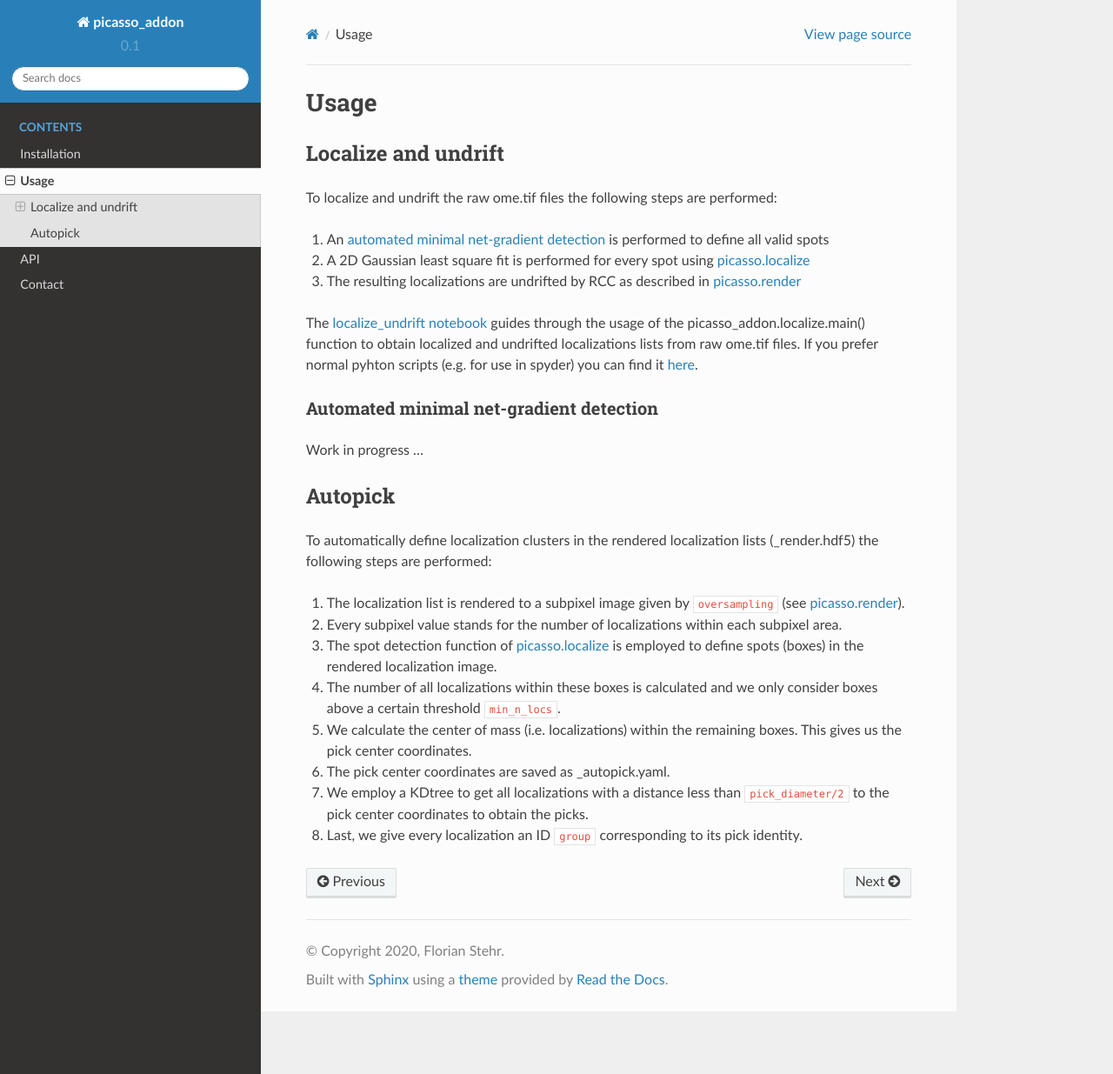
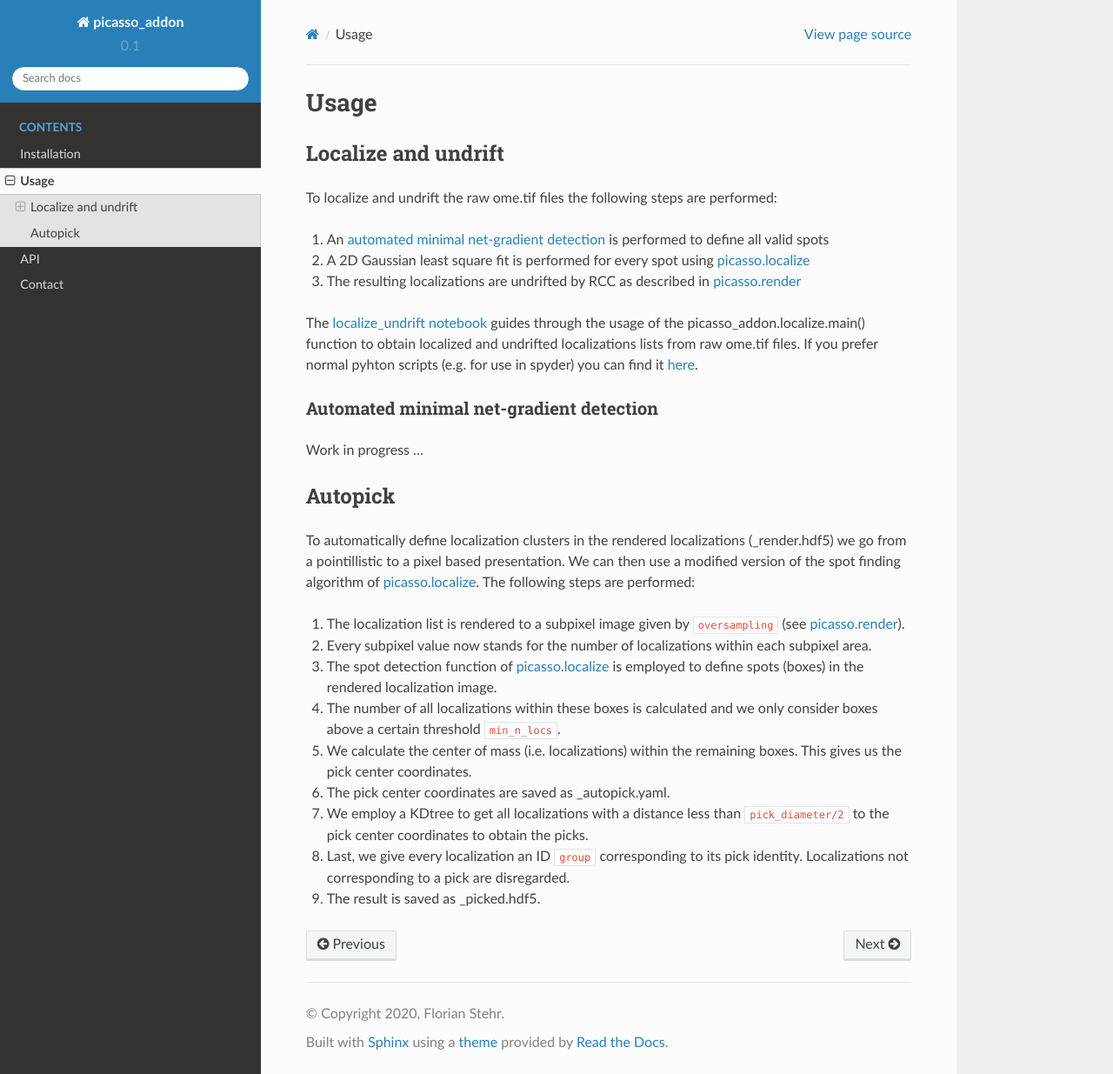
Before and after one commit to schwille-paint/picasso_addon, a Sphinx documentation site: the page built from docs/howto.rst, in a window 1280 px wide and 1235 px high. Shown: the whole window at 87% size. Built offline with Sphinx 7.4.7 and the Read the Docs theme 2.0.0, drawn with Linux system fonts in a browser that asks for light colours.

Commit message:
Autopick usage RTD modified

```diff
--- a/docs/howto.rst
+++ b/docs/howto.rst
@@ -1,3 +1,9 @@
+.. _picasso.localize:
+	https://picassosr.readthedocs.io/en/latest/localize.html
+.. _picasso.render:
+	https://picassosr.readthedocs.io/en/latest/render.html#drift-correction>
+
+
 Usage
 =====
 .. toctree::
@@ -11,8 +17,8 @@ Localize and undrift
 To localize and undrift the raw ome.tif files the following steps are performed:
 
 1. An :ref:`automated minimal net-gradient detection <automng>` is performed to define all valid spots
-2. A 2D Gaussian least square fit is performed for every spot using `picasso.localize <https://picassosr.readthedocs.io/en/latest/localize.html>`_
-3. The resulting localizations are undrifted by RCC as described in `picasso.render <https://picassosr.readthedocs.io/en/latest/render.html#drift-correction>`_
+2. A 2D Gaussian least square fit is performed for every spot using `picasso.localize`_
+3. The resulting localizations are undrifted by RCC as described in `picasso.render`_
 
 
 The `localize_undrift notebook <https://github.com/schwille-paint/picasso_addon/blob/master/scripts/noteboooks/01_localize_undrift.ipynb>`_ guides through the usage of
@@ -33,13 +39,16 @@ Work in progress ...
 Autopick
 ^^^^^^^^
 
-To automatically define localization clusters in the rendered localization lists (_render.hdf5) the following steps are performed:
+To automatically define localization clusters in the rendered localizations (_render.hdf5) we go from a pointillistic to a pixel based presentation.
+We can then use a modified version of the spot finding algorithm of `picasso.localize`_.
+The following steps are performed:
 
-1. The localization list is rendered to a subpixel image given by ``oversampling`` (see `picasso.render <https://picassosr.readthedocs.io/en/latest/render.html>`_).
-2. Every subpixel value stands for the number of localizations within each subpixel area.
-3. The spot detection function of `picasso.localize <https://picassosr.readthedocs.io/en/latest/localize.html>`_ is employed to define spots (boxes) in the rendered localization image.
+1. The localization list is rendered to a subpixel image given by ``oversampling`` (see `picasso.render`_).
+2. Every subpixel value now stands for the number of localizations within each subpixel area.
+3. The spot detection function of `picasso.localize`_ is employed to define spots (boxes) in the rendered localization image.
 4. The number of all localizations within these boxes is calculated and we only consider boxes above a certain threshold ``min_n_locs``.
 5. We calculate the center of mass (i.e. localizations) within the remaining boxes. This gives us the pick center coordinates.
 6. The pick center coordinates are saved as _autopick.yaml.
 7. We employ a KDtree to get all localizations with a distance less than ``pick_diameter/2`` to the pick center coordinates to obtain the picks.
-8. Last, we give every localization an ID ``group`` corresponding to its pick identity.
+8. Last, we give every localization an ID ``group`` corresponding to its pick identity. Localizations not corresponding to a pick are disregarded.
+9. The result is saved as _picked.hdf5.
```
Also changed, not shown: 2 other files.
